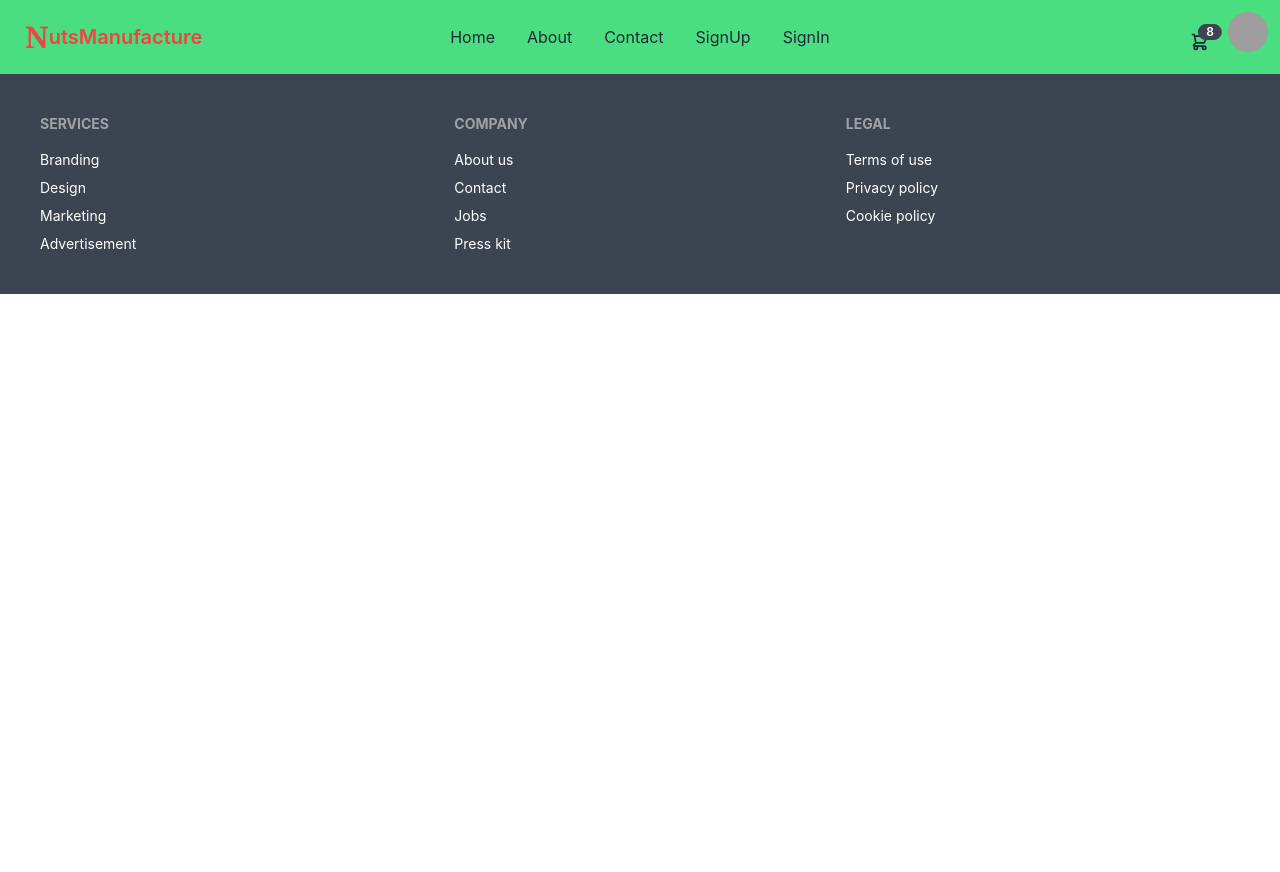
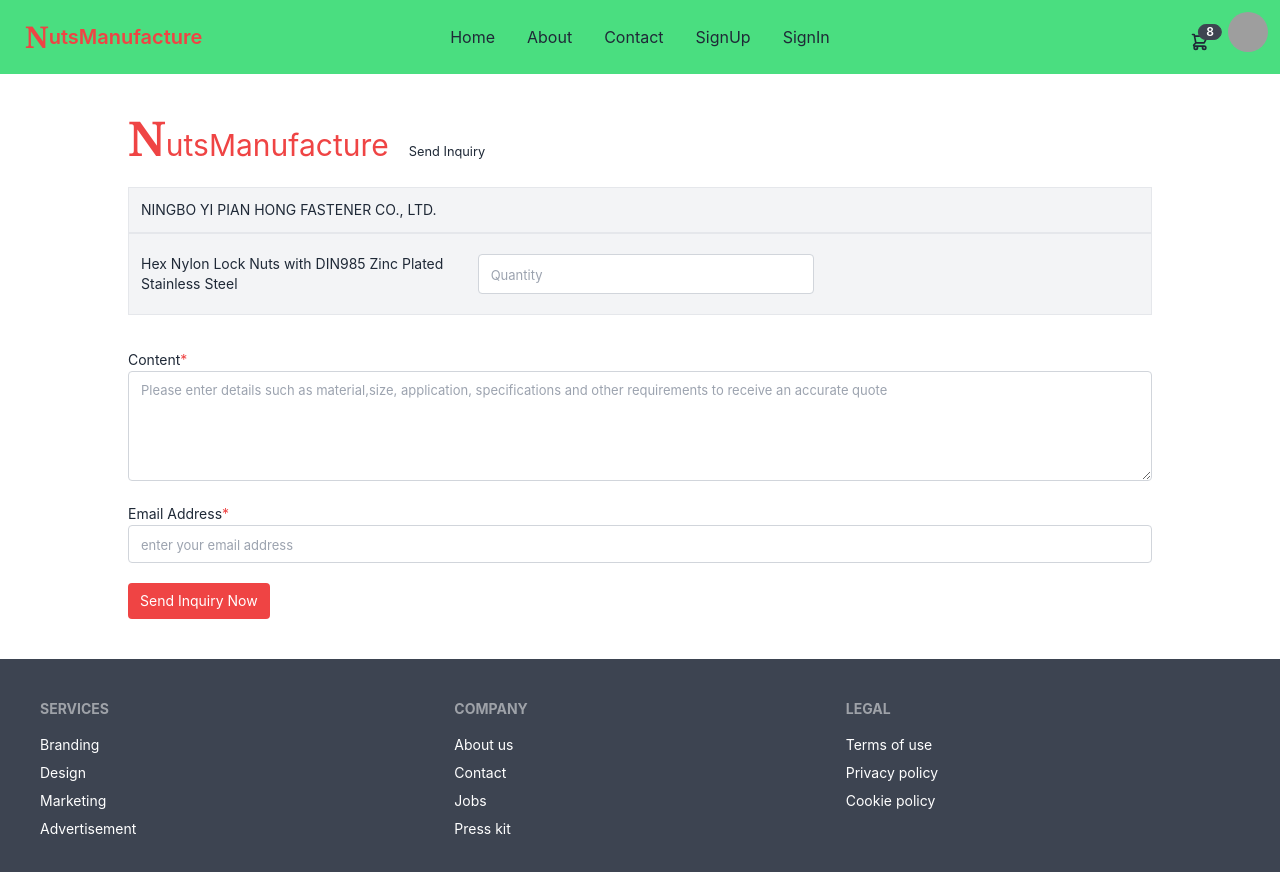
Before and after one commit to Shihabuddin9/nutsmanufacturer-client-site, a React (Create React App) app: page /contactNow in a window 1280 px wide. Shown: the top 872 px of the page. Before the commit the page ends 800 px from the top, so only its background shows below. Built offline with nearby package versions, Linux system fonts and the light colour scheme; grey boxes are pictures that could not be loaded.

Commit message:
contact now setup

```diff
--- a/package.json
+++ b/package.json
@@ -3,12 +3,16 @@
   "version": "0.1.0",
   "private": true,
   "dependencies": {
+    "@fortawesome/fontawesome-svg-core": "^6.1.1",
+    "@fortawesome/free-solid-svg-icons": "^6.1.1",
+    "@fortawesome/react-fontawesome": "^0.1.18",
     "@testing-library/jest-dom": "^5.16.4",
     "@testing-library/react": "^13.2.0",
     "@testing-library/user-event": "^13.5.0",
     "daisyui": "^2.15.0",
     "react": "^18.1.0",
     "react-dom": "^18.1.0",
+    "react-hook-form": "^7.31.2",
     "react-router-dom": "^6.3.0",
     "react-scripts": "5.0.1",
     "react-scroll-to-top": "^1.0.8",
--- a/src/App.js
+++ b/src/App.js
@@ -3,6 +3,8 @@ import Navbar from './pages/Shared/Navbar';
 import { Route, Routes } from 'react-router-dom';
 import Home from './pages/HomePages/Home';
 import Footer from './pages/Shared/Footer';
+import NotFound from './pages/NotFound/NotFound';
+import ContactNow from './pages/HomePages/ContactNow';
 
 function App() {
   return (
@@ -10,6 +12,8 @@ function App() {
       <Navbar></Navbar>
       <Routes>
         <Route path='/' element={<Home></Home>}></Route>
+        <Route path='/contactNow' element={<ContactNow></ContactNow>}></Route>
+        <Route path='*' element={<NotFound></NotFound>}></Route>
       </Routes>
       <Footer></Footer>
     </div>
--- /dev/null
+++ b/src/pages/HomePages/ContactNow.css
@@ -0,0 +1,3 @@
+.placeholder-style::placeholder {
+    font-size: small;
+}
--- /dev/null
+++ b/src/pages/HomePages/ContactNow.js
@@ -0,0 +1,40 @@
+import React from 'react';
+import { useForm } from 'react-hook-form';
+import { Link } from 'react-router-dom';
+import './ContactNow.css'
+
+const ContactNow = () => {
+    const { register, handleSubmit } = useForm();
+    const onSubmit = data => console.log(data);
+    return (
+        <div className='my-10 mx-32'>
+            <div>
+                <h1 className='inline-block mb-6 mr-5'><Link to='/'><span className='text-red-500 text-5xl font-bold font-serif'>N</span><span className='text-red-500 text-3xl'>utsManufacture</span></Link></h1>
+                <small>Send Inquiry</small>
+            </div>
+            <div className='mb-8'>
+                <p className='border py-3 pl-3 w-full bg-gray-100 text-sm'>NINGBO YI PIAN HONG FASTENER CO., LTD.</p>
+                <div className='border py-5 pl-3 bg-gray-100 text-sm grid grid-cols-3'>
+                    <p>Hex Nylon Lock Nuts with DIN985 Zinc Plated Stainless Steel</p>
+                    <input className='placeholder-style block w-full px-3 py-1.5 text-base font-normal text-gray-700 bg-white bg-clip-padding border border-solid border-gray-300 rounded transition ease-in-out m-0 focus:text-gray-700 focus:bg-white hover:border-blue-600 focus:outline-none' type="number" placeholder='Quantity' required />
+                </div>
+            </div>
+
+            <form onSubmit={handleSubmit(onSubmit)}>
+                <div>
+                    <label className='text-sm' htmlFor="">Content<span className='text-red-500'>*</span></label>
+                    <textarea className='placeholder-style block w-full px-3 py-1.5 text-base font-normal text-gray-700 bg-white bg-clip-padding border border-solid border-gray-300 rounded transition ease-in-out m-0 focus:text-gray-700 focus:bg-white hover:border-blue-600 focus:outline-none' placeholder='Please enter details such as material,size, application, specifications and other requirements to receive an accurate quote' {...register("contactNow", { required: true })} rows="4" cols="50" />
+                </div>
+
+                <div className='my-5'>
+                    <label className='text-sm' htmlFor="">Email Address<span className='text-red-500'>*</span></label>
+                    <input className='placeholder-style block w-full px-3 py-1.5 text-base font-normal text-gray-700 bg-white bg-clip-padding border border-solid border-gray-300 rounded transition ease-in-out m-0 focus:text-gray-700 focus:bg-white hover:border-blue-600 focus:outline-none' type="email" {...register("email", { required: true })} placeholder="enter your email address" />
+                </div>
+
+                <input className='bg-red-500 hover:bg-red-600 cursor-pointer py-2 px-3 rounded text-white text-sm' type="submit" value="Send Inquiry Now" />
+            </form>
+        </div>
+    );
+};
+
+export default ContactNow;
--- a/src/pages/HomePages/Product.js
+++ b/src/pages/HomePages/Product.js
@@ -1,4 +1,5 @@
 import React from 'react';
+import { Link } from 'react-router-dom';
 
 const Product = (props) => {
     const { name, img, us, price } = props.product
@@ -16,7 +17,7 @@ const Product = (props) => {
                 <p><span className='text-xs text-gray-500'>FOB Price:</span> <span className='text-red-500 font-medium'>US ${us}</span> <span className='text-xs text-gray-500'>/ price</span></p>
                 <p className='text-xs text-gray-500'>Min. Order: {price} Pieces</p>
                 <div class="card-actions justify-center">
-                    <button class="border border-gray-300 py-1.5 bg-gray-100 w-full hover:text-red-500 rounded text-xs">Contact Now</button>
+                    <Link className='w-full' to="/contactNow"><button class="border border-gray-300 py-1.5 bg-gray-100 w-full hover:text-red-500 rounded text-xs">Contact Now</button></Link>
                 </div>
             </div>
         </div>
--- a/src/pages/HomePages/Products.js
+++ b/src/pages/HomePages/Products.js
@@ -11,10 +11,10 @@ const Products = () => {
     console.log(products)
     return (
         <div className='mx-5 md:mt-16 mt-12'>
-            <h1 className='border py-2 w-full pl-2'><span className='font-bold'>All Products: </span><span className='text-xs font-medium text-gray-400'>Total {products.length} Products</span></h1>
+            <h1 className='border py-2 w-full pl-2'><span className='font-bold'>All Products: </span><span className='text-xs font-medium text-gray-400'>Total {products?.length} Products</span></h1>
             <div className='grid md:grid-cols-4 grid-cols-1 gap-6 mt-10'>
                 {
-                    products.map(product => <Product
+                    products && products?.map(product => <Product
                         key={product.id}
                         product={product}
                     ></Product>)
--- a/src/pages/HomePages/fitureImg.css
+++ b/src/pages/HomePages/fitureImg.css
@@ -1,5 +1,5 @@
 .fitureImg {
-    height: 450px;
+    height: 500px;
 }
 
 @media only screen and (max-width: 767px) {
--- /dev/null
+++ b/src/pages/NotFound/NotFound.css
@@ -0,0 +1,7 @@
+.not-found {
+    color: #000000;
+    background: #FFFFFF;
+    text-shadow: 2px 2px 0 #bcbcbc, 4px 4px 0 #9c9c9c;
+    font-size: 160px;
+    font-weight: bolder;
+}
--- a/src/pages/NotFound/NotFound.js
+++ b/src/pages/NotFound/NotFound.js
@@ -1,9 +1,22 @@
 import React from 'react';
+import { Link } from 'react-router-dom';
+import notFound from '../images/not-found-img/404.png'
+import { FontAwesomeIcon } from '@fortawesome/react-fontawesome'
+import { faHome } from '@fortawesome/free-solid-svg-icons'
+import './NotFound.css'
 
 const NotFound = () => {
     return (
-        <div>
-
+        <div className='pt-28 pb-14 flex justify-evenly items-center'>
+            <div>
+                <h1 className='not-found'>404</h1>
+                <h2 className='text-gray-900 font-semibold text-4xl'>Oops! Page Not Found</h2>
+                <p className='my-3'>We're sorry, but the page you were looking for doesn't exist.</p>
+                <Link to="/"><button className='bg-orange-600 hover:bg-orange-700 duration-500 text-white px-3 py-2 text-sm'><FontAwesomeIcon icon={faHome} /> Go To Home</button></Link>
+            </div>
+            <div>
+                <img src={notFound} style={{ width: '400px' }} alt="" />
+            </div>
         </div>
     );
 };
```
Also changed, not shown: src/pages/images/not-found-img/404.png (added), 1 other file (tests, documents, lock files or other folders).
